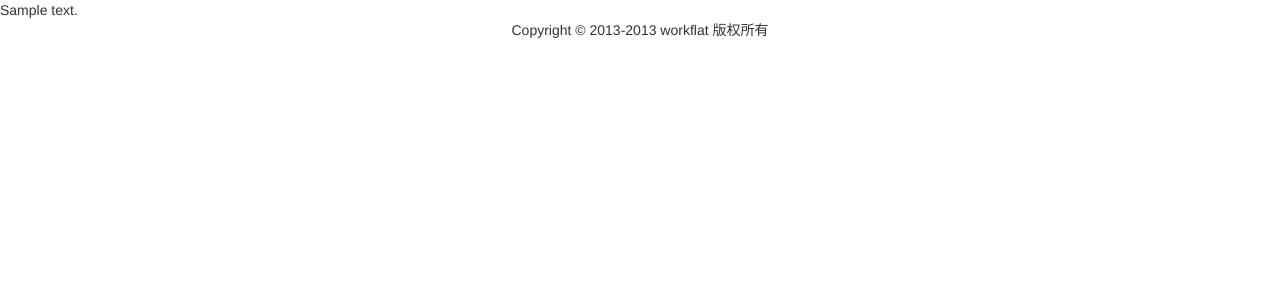
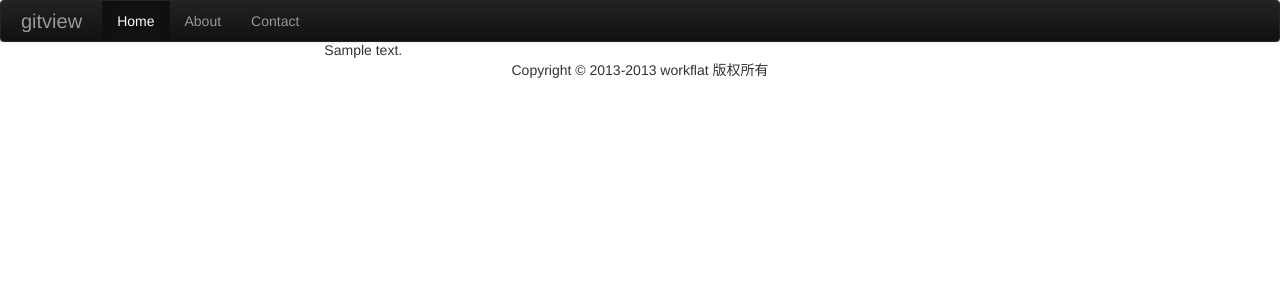
Before and after one commit to mugongjian/gitview, a Python web app: template eye/templates/base.html in a window 1280 px wide. Shown: the top 300 px of the page. Run offline with Jinja, Linux system fonts and the light colour scheme; the template is opened without the code that fills it: most values are stand-ins (such as "Sample title", 1, 10 or a date in 2020); some libraries are stand-ins or nearby versions.

Commit message:
correct css

```diff
--- a/eye/templates/base.html
+++ b/eye/templates/base.html
@@ -3,15 +3,42 @@
 <head>
 <meta charset="utf-8">
 <title>gitview</title>
-<link rel="stylesheet" href="static/css/bootstrap.css">
+<meta name="description" content="">
+<meta name="author" content="">
+<meta name="viewport" content="">
+<link rel="stylesheet" href="/static/css/bootstrap.css">
 <script src="http://ajax.aspnetcdn.com/ajax/jQuery/jquery-2.0.0.min.js"></script>
-
+<!--[if lt IE 9]>
+	<script src=""></script>
+<![endif]-->
+<link rel="shortcut  icon"  href="">
+<style>
+ </style>
 </head>
 <body class="workflow">
+ <div class="navbar navbar-inverse " style="margin-bottom:-2px; background-color:#ddd;">
+      <div class="navbar-inner">
+        <div class="container">
+          <button type="button" class="btn btn-navbar" data-toggle="collapse" data-target=".nav-collapse">
+            <span class="icon-bar"></span>
+            <span class="icon-bar"></span>
+            <span class="icon-bar"></span>
+          </button>
+          <a class="brand" href="#">gitview</a>
+          <div class="nav-collapse collapse">
+            <ul class="nav">
+              <li class="active"><a href="#">Home</a></li>
+              <li><a href="#about">About</a></li>
+              <li><a href="#contact">Contact</a></li>
+            </ul>
+          </div><!--/.nav-collapse -->
+        </div>
+      </div>
+    </div>
 {{body}}
-<div style="clear:both;text-align:center">
-Copyright © 2013-2013 workflat 版权所有
-</div>
+<footer style="clear:both;text-align:center">
+	<p>	Copyright © 2013-2013 workflat 版权所有	</p>
+</footer>
 
 <script src="/static/js/bootstrap.js"></script>
 
```
Also changed, not shown: eye/static/try.html (added, +54 -0 lines), eye/templates/branch.html (+11 -9 lines).
